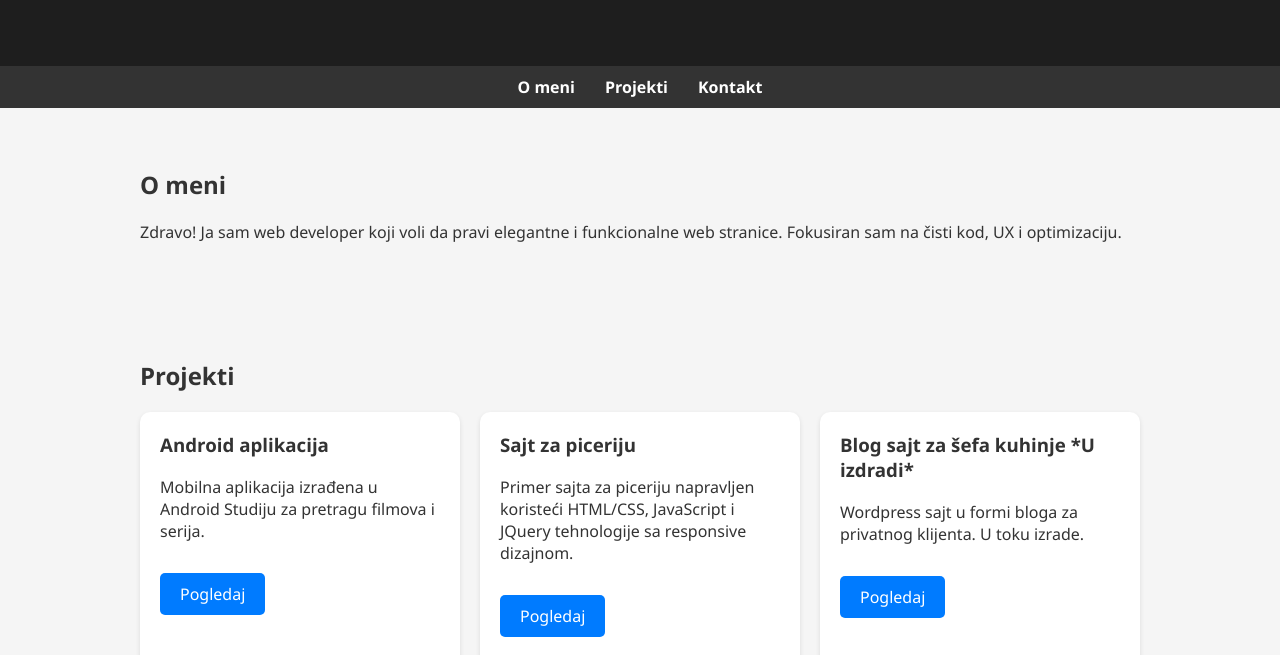
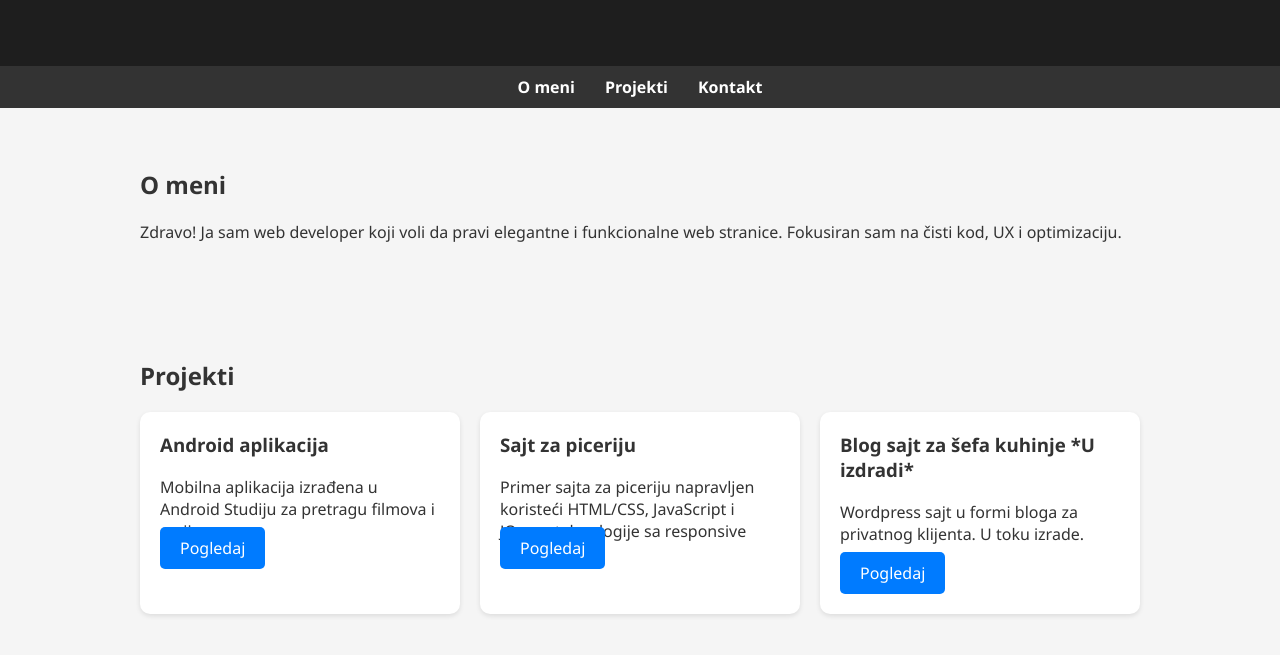
Before and after one commit to jovanovicp/PocetnaStranica, a plain HTML site: page index.html in a window 1280 px wide. Shown: the part 145-800 px from the top of the page. Drawn offline with Linux system fonts and the light colour scheme.

Commit message:
Update index.html

```diff
--- a/index.html
+++ b/index.html
@@ -54,10 +54,11 @@
     .project {
       background: white;
       padding: 20px;
-      height: 250px;
-      overflow: hidden;
       border-radius: 10px;
       box-shadow: 0 2px 5px rgba(0,0,0,0.1);
+    }
+    .project p{
+      height: 20px;
     }
     .project h3 {
       margin-top: 0;
```
